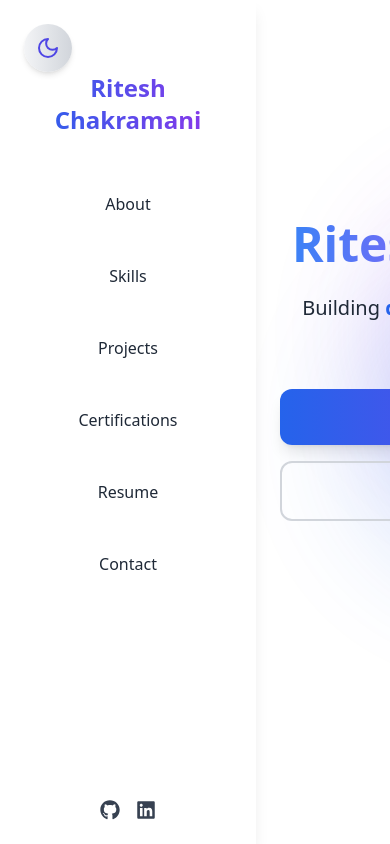
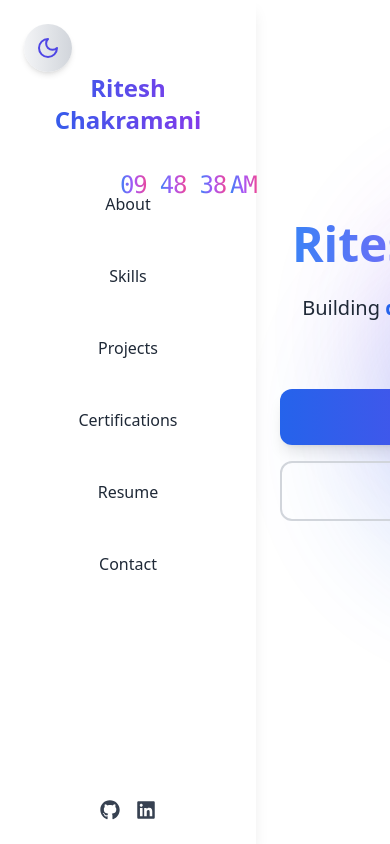
Before and after one commit to rc-exe/My-Portfolio, a React (Create React App) app: page / in a window 390 px wide. Shown: the top 844 px of the page. Built offline with nearby package versions, Linux system fonts and the light colour scheme; no server answers.

Commit message:
Update Time.js

```diff
--- a/src/components/Time.js
+++ b/src/components/Time.js
@@ -2,7 +2,10 @@ import React, { useState, useEffect } from "react";
 
 const Time = () => {
   const [currentTime, setCurrentTime] = useState(new Date());
-  const [position, setPosition] = useState({ x: 1205, y: 80 });
+  const [position, setPosition] = useState({
+    x: window.innerWidth / 2 - 75,
+    y: window.innerHeight / 5
+  });
   const [isDragging, setIsDragging] = useState(false);
   const [offset, setOffset] = useState({ x: 0, y: 0 });
   const [isHovered, setIsHovered] = useState(false);
@@ -13,52 +16,48 @@ const Time = () => {
     return () => clearInterval(interval);
   }, []);
 
-  // Dragging logic
+  // Mouse dragging
   const handleMouseDown = (e) => {
     setIsDragging(true);
-    setOffset({
-      x: e.clientX - position.x,
-      y: e.clientY - position.y
-    });
+    setOffset({ x: e.clientX - position.x, y: e.clientY - position.y });
   };
 
   const handleMouseMove = (e) => {
     if (!isDragging) return;
-    setPosition({
-      x: e.clientX - offset.x,
-      y: e.clientY - offset.y
-    });
+    setPosition({ x: e.clientX - offset.x, y: e.clientY - offset.y });
   };
 
-  const handleMouseUp = () => {
-    setIsDragging(false);
+  const handleMouseUp = () => setIsDragging(false);
+
+  // Touch dragging
+  const handleTouchStart = (e) => {
+    const touch = e.touches[0];
+    setIsDragging(true);
+    setOffset({ x: touch.clientX - position.x, y: touch.clientY - position.y });
   };
 
-  // Format time and extract parts
+  const handleTouchMove = (e) => {
+    if (!isDragging) return;
+    const touch = e.touches[0];
+    setPosition({ x: touch.clientX - offset.x, y: touch.clientY - offset.y });
+  };
+
+  const handleTouchEnd = () => setIsDragging(false);
+
+  // Time formatting
   const formatTime = () => {
-    const options = {
-      hour: '2-digit',
-      minute: '2-digit',
-      second: '2-digit',
-      hour12: true
-    };
+    const options = { hour: "2-digit", minute: "2-digit", second: "2-digit", hour12: true };
     const timeString = currentTime.toLocaleTimeString([], options);
-    const [time, period] = timeString.split(' ');
-    const [hours, minutes, seconds] = time.split(':');
-
+    const [time, period] = timeString.split(" ");
+    const [hours, minutes, seconds] = time.split(":");
     return { hours, minutes, seconds, period };
   };
 
-  // Format date
+  // Date formatting
   const formatDate = () => {
-    const options = {
-      weekday: 'long',
-      year: 'numeric',
-      month: 'long',
-      day: 'numeric'
-    };
+    const options = { weekday: "long", year: "numeric", month: "long", day: "numeric" };
     const dateString = currentTime.toLocaleDateString([], options);
-    return dateString.split(',');
+    return dateString.split(",");
   };
 
   const { hours, minutes, seconds, period } = formatTime();
@@ -71,21 +70,23 @@ const Time = () => {
         left: `${position.x}px`,
         top: `${position.y}px`,
         touchAction: "none",
-        transform: isHovered ? 'scale(1.03)' : 'scale(1)'
+        transform: isHovered ? "scale(1.03)" : "scale(1)"
       }}
       onMouseDown={handleMouseDown}
       onMouseMove={handleMouseMove}
       onMouseUp={handleMouseUp}
+      onTouchStart={handleTouchStart}
+      onTouchMove={handleTouchMove}
+      onTouchEnd={handleTouchEnd}
       onMouseEnter={() => setIsHovered(true)}
-      onMouseLeave={(e) => {
-        handleMouseUp(e);
+      onMouseLeave={() => {
+        handleMouseUp();
         setIsHovered(false);
       }}
     >
-
-      <div className=" transition-all duration-300">
+      <div className="transition-all duration-300">
         <div className="flex flex-col items-center text-white font-mono">
-          {/* Time with colored segments */}
+          {/* Time display */}
           <div className="text-2xl font-light tracking-tighter">
             <span className="bg-gradient-to-r from-blue-500 via-purple-500 to-pink-500 bg-clip-text text-transparent">{hours}</span>:
             <span className="bg-gradient-to-r from-blue-500 via-purple-500 to-pink-500 bg-clip-text text-transparent">{minutes}</span>:
@@ -93,13 +94,13 @@ const Time = () => {
             <span className="bg-gradient-to-r from-blue-500 via-purple-500 to-pink-500 bg-clip-text text-transparent ml-1">{period}</span>
           </div>
 
-          {/* Date and Day (appears on hover) */}
+          {/* Date display on hover */}
           <div className={`text-center transition-all duration-300 ${isHovered ? 'opacity-90 mt-2' : 'opacity-0 h-0'} backdrop-blur-md bg-gradient-to-r from-blue-500 via-purple-500 to-pink-500 rounded-lg p-[2px]`}>
             <div className="text-sm font-medium opacity-90">{weekday}</div>
             <div className="text-xs opacity-80">{monthDay}, {year}</div>
           </div>
 
-          {/* Drag handle indicator */}
+          {/* Drag handle line */}
           <div className={`w-8 h-0.5 bg-white/30 rounded-full mt-2 transition-all duration-300 ${isHovered ? 'opacity-100' : 'opacity-0'}`}></div>
         </div>
       </div>
```
Lines whose indentation alone changed are shown as unchanged.
